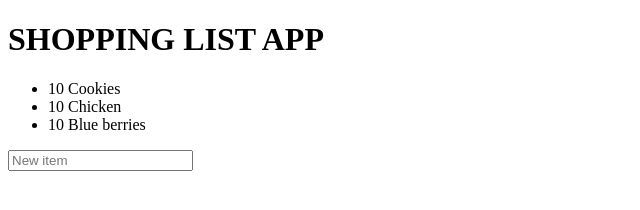
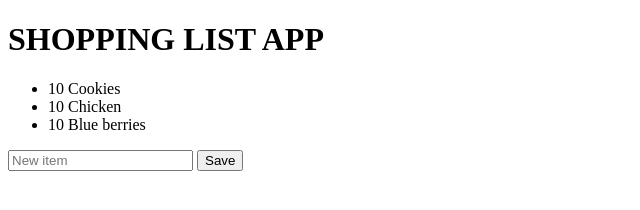
Before and after one commit to jacob-d242/shoppinglist, a plain HTML site: page index.html in a window 1280 px wide. Shown: the whole page, without its empty margins (0-640 px from the left). Drawn offline with nearby package versions, Linux system fonts and the light colour scheme.

Commit message:
creating a todo list

```diff
--- a/index.html
+++ b/index.html
@@ -12,7 +12,10 @@
         <ul>
             <li v-for = "item in items ">{{item}}</li>
         </ul>
-        <input v-model="newItem" placeholder="New item" type="text">
+        <div class="add-item-form">
+            <input v-model="newItem" placeholder="New item" type="text">
+            <button class="btn btn-primary" v-on:click="items.push(newItem)" >Save</button>
+        </div>
     </div>
 
     <script src="https://cdn.jsdelivr.net/npm/vue@2/dist/vue.js"></script>
```
